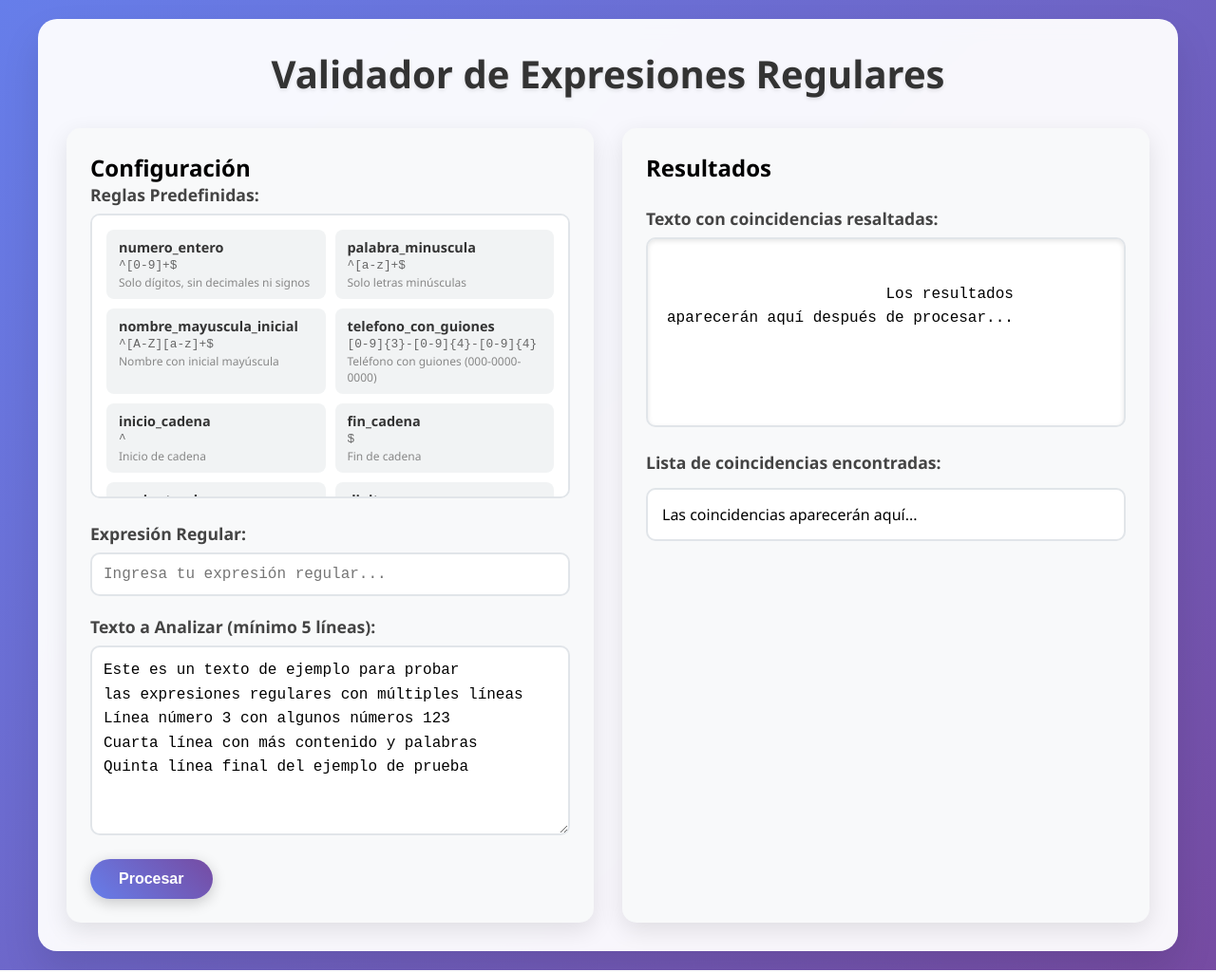
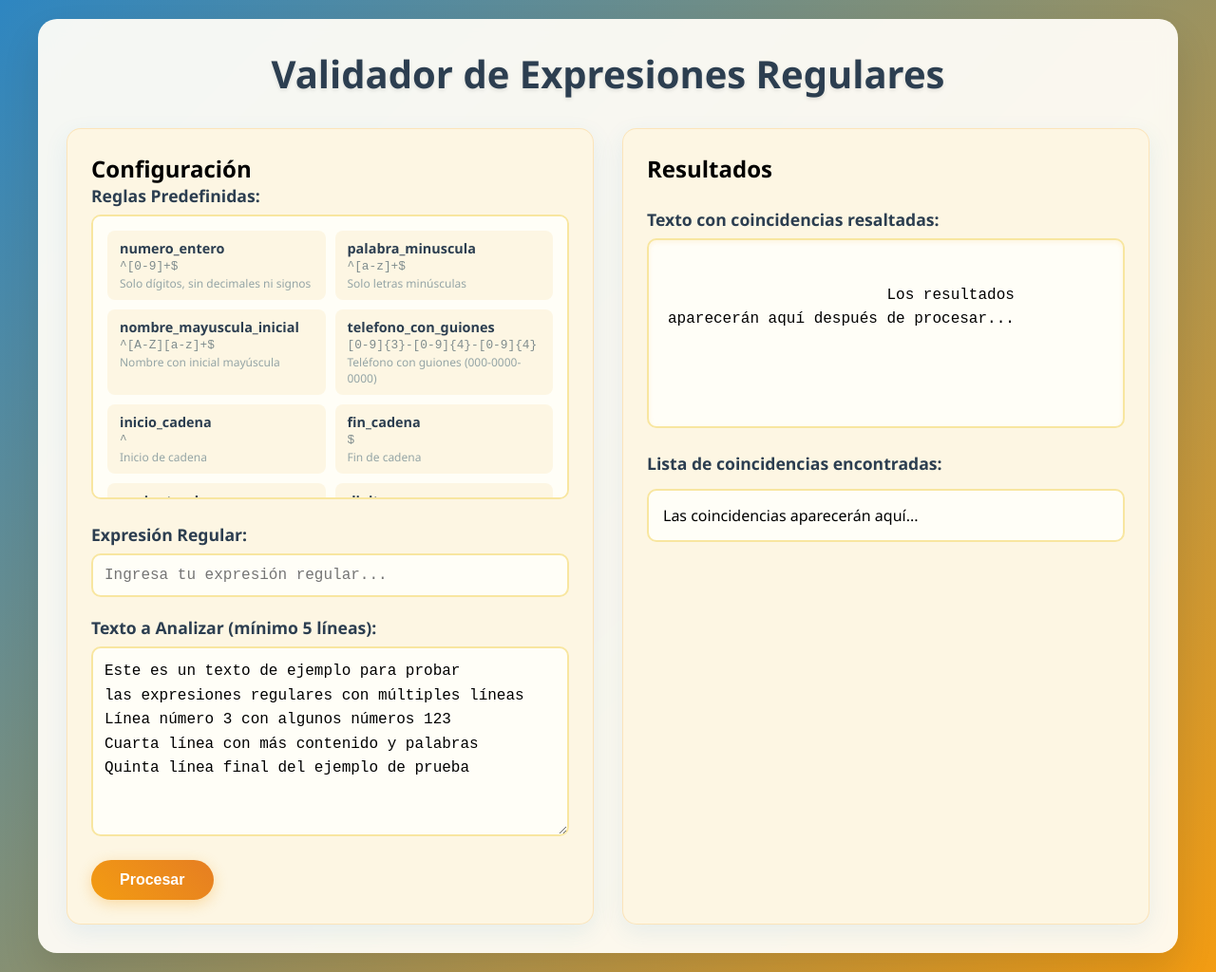
Before and after one commit to g4usSi/Proyecto3-ValidacionRegEx, a Flask app: page / in a window 1280 px wide. Shown: the whole page at 95% size. Run offline with Flask 3, Linux system fonts and the light colour scheme.

Commit message:
Corrigiendo colores de UI

```diff
--- a/templates/index.html
+++ b/templates/index.html
@@ -13,7 +13,7 @@
 
         body {
             font-family: 'Segoe UI', Tahoma, Geneva, Verdana, sans-serif;
-            background: linear-gradient(135deg, #667eea 0%, #764ba2 100%);
+            background: linear-gradient(135deg, #2E86C1 0%, #F39C12 100%);
             min-height: 100vh;
             padding: 20px;
         }
@@ -21,7 +21,7 @@
         .container {
             max-width: 1200px;
             margin: 0 auto;
-            background: rgba(255, 255, 255, 0.95);
+            background: rgba(255, 253, 247, 0.95);
             border-radius: 20px;
             box-shadow: 0 20px 40px rgba(0,0,0,0.1);
             padding: 30px;
@@ -30,7 +30,7 @@
 
         h1 {
             text-align: center;
-            color: #333;
+            color: #2C3E50;
             margin-bottom: 30px;
             font-size: 2.5em;
             text-shadow: 0 2px 4px rgba(0,0,0,0.1);
@@ -43,10 +43,11 @@
         }
 
         .input-section, .output-section {
-            background: #f8f9fa;
+            background: #FDF6E3;
             padding: 25px;
             border-radius: 15px;
-            box-shadow: 0 8px 25px rgba(0,0,0,0.1);
+            box-shadow: 0 8px 25px rgba(46, 134, 193, 0.1);
+            border: 1px solid rgba(243, 156, 18, 0.2);
         }
 
         .form-group {
@@ -57,24 +58,25 @@
             display: block;
             margin-bottom: 8px;
             font-weight: 600;
-            color: #444;
+            color: #2C3E50;
             font-size: 1.1em;
         }
 
         input[type="text"], textarea, select {
             width: 100%;
             padding: 12px;
-            border: 2px solid #e1e5e9;
+            border: 2px solid #F8E6A0;
             border-radius: 10px;
             font-size: 16px;
             transition: all 0.3s ease;
             font-family: 'Courier New', monospace;
+            background: #FFFEF7;
         }
 
         input[type="text"]:focus, textarea:focus, select:focus {
             outline: none;
-            border-color: #667eea;
-            box-shadow: 0 0 0 3px rgba(102, 126, 234, 0.1);
+            border-color: #2E86C1;
+            box-shadow: 0 0 0 3px rgba(46, 134, 193, 0.1);
             transform: translateY(-2px);
         }
 
@@ -85,7 +87,7 @@
         }
 
         .btn {
-            background: linear-gradient(45deg, #667eea, #764ba2);
+            background: linear-gradient(45deg, #F39C12, #E67E22);
             color: white;
             padding: 12px 30px;
             border: none;
@@ -94,12 +96,13 @@
             font-size: 16px;
             font-weight: 600;
             transition: all 0.3s ease;
-            box-shadow: 0 4px 15px rgba(0,0,0,0.2);
+            box-shadow: 0 4px 15px rgba(243, 156, 18, 0.3);
         }
 
         .btn:hover {
             transform: translateY(-3px);
-            box-shadow: 0 8px 25px rgba(0,0,0,0.3);
+            box-shadow: 0 8px 25px rgba(243, 156, 18, 0.4);
+            background: linear-gradient(45deg, #E67E22, #D35400);
         }
 
         .btn:active {
@@ -116,15 +119,15 @@
             gap: 10px;
             max-height: 300px;
             overflow-y: auto;
-            border: 2px solid #e1e5e9;
+            border: 2px solid #F8E6A0;
             border-radius: 10px;
             padding: 15px;
-            background: white;
+            background: #FFFEF7;
         }
 
         .rule-item {
             padding: 8px 12px;
-            background: #f1f3f4;
+            background: #FDF6E3;
             border-radius: 8px;
             cursor: pointer;
             transition: all 0.2s ease;
@@ -132,26 +135,26 @@
         }
 
         .rule-item:hover {
-            background: #e8f0fe;
-            border-color: #667eea;
+            background: #E8F4FD;
+            border-color: #2E86C1;
             transform: translateY(-2px);
         }
 
         .rule-name {
             font-weight: 600;
-            color: #333;
+            color: #2C3E50;
             font-size: 0.9em;
         }
 
         .rule-pattern {
             font-family: 'Courier New', monospace;
-            color: #666;
+            color: #7F8C8D;
             font-size: 0.8em;
             margin: 2px 0;
         }
 
         .rule-desc {
-            color: #888;
+            color: #95A5A6;
             font-size: 0.75em;
         }
 
@@ -160,29 +163,30 @@
         }
 
         .highlighted-text {
-            background: white;
+            background: #FFFEF7;
             padding: 20px;
             border-radius: 10px;
-            border: 2px solid #e1e5e9;
+            border: 2px solid #F8E6A0;
             min-height: 200px;
             white-space: pre-wrap;
             font-family: 'Courier New', monospace;
             line-height: 1.6;
-            box-shadow: inset 0 2px 5px rgba(0,0,0,0.1);
+            box-shadow: inset 0 2px 5px rgba(243, 156, 18, 0.1);
         }
 
         .highlighted-text mark {
-            background: #ffeb3b;
+            background: #F39C12;
+            color: white;
             padding: 2px 4px;
             border-radius: 4px;
             font-weight: bold;
         }
 
         .matches-list {
-            background: white;
+            background: #FFFEF7;
             padding: 15px;
             border-radius: 10px;
-            border: 2px solid #e1e5e9;
+            border: 2px solid #F8E6A0;
             margin-top: 15px;
             max-height: 150px;
             overflow-y: auto;
```
Also changed, not shown: other parts of templates/index.html (+17 -17 lines).
